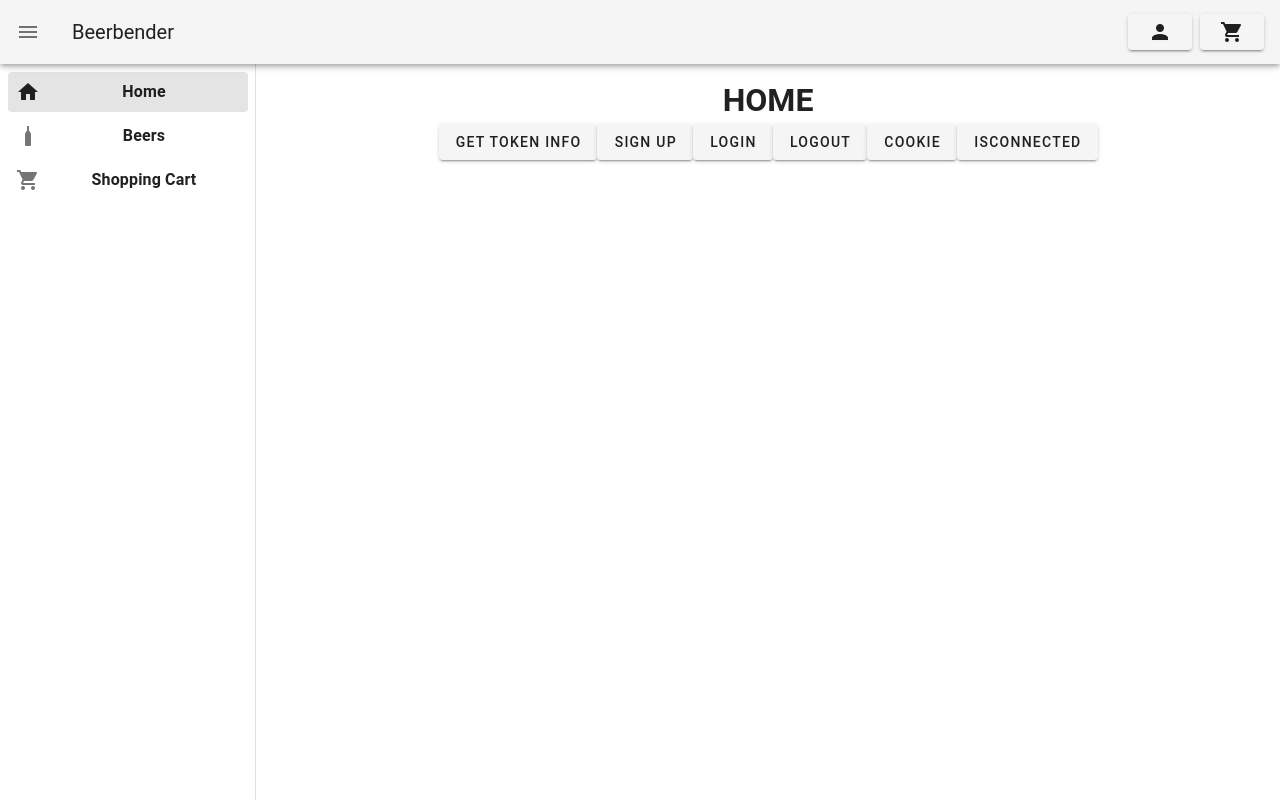
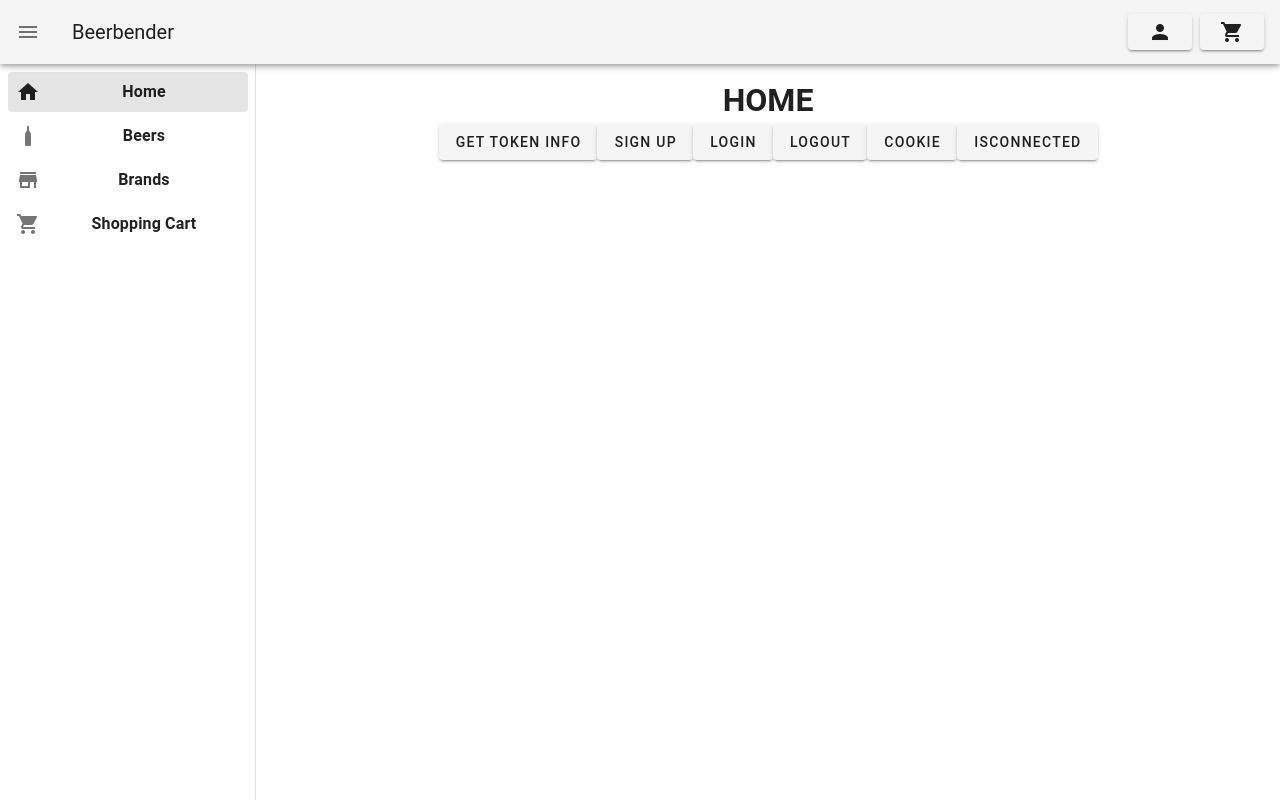
Before and after one commit to seancanning37/glo-2005-project-h20, a Vue app in the folder frontend/: page / in a window 1280 px wide. Built offline with nearby package versions, Linux system fonts and the light colour scheme; the HTML template or start-up script is replaced by a standard one.

Commit message:
icone dans la nav-bar

```diff
--- a/frontend/src/components/Navigation.vue
+++ b/frontend/src/components/Navigation.vue
@@ -21,6 +21,7 @@ export default {
       pages: [
         { text: "Home", path: "/", icon: "mdi-home" },
         { text: "Beers", path: "/beers", icon: "mdi-bottle-wine" },
+        { text: "Brands", path: "/brands", icon: "mdi-store"},
         { text: "Shopping Cart", path: "/cart", icon: "mdi-cart" }
       ],
     };
```
